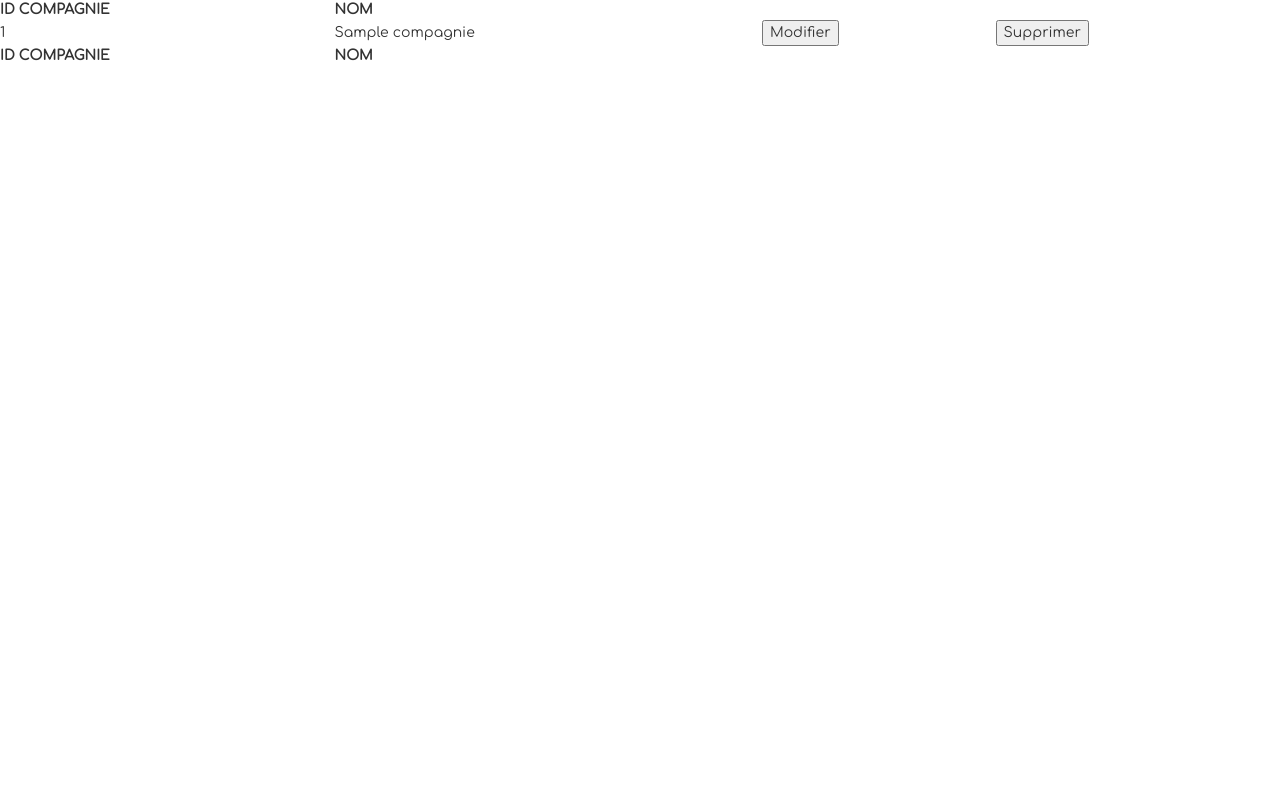
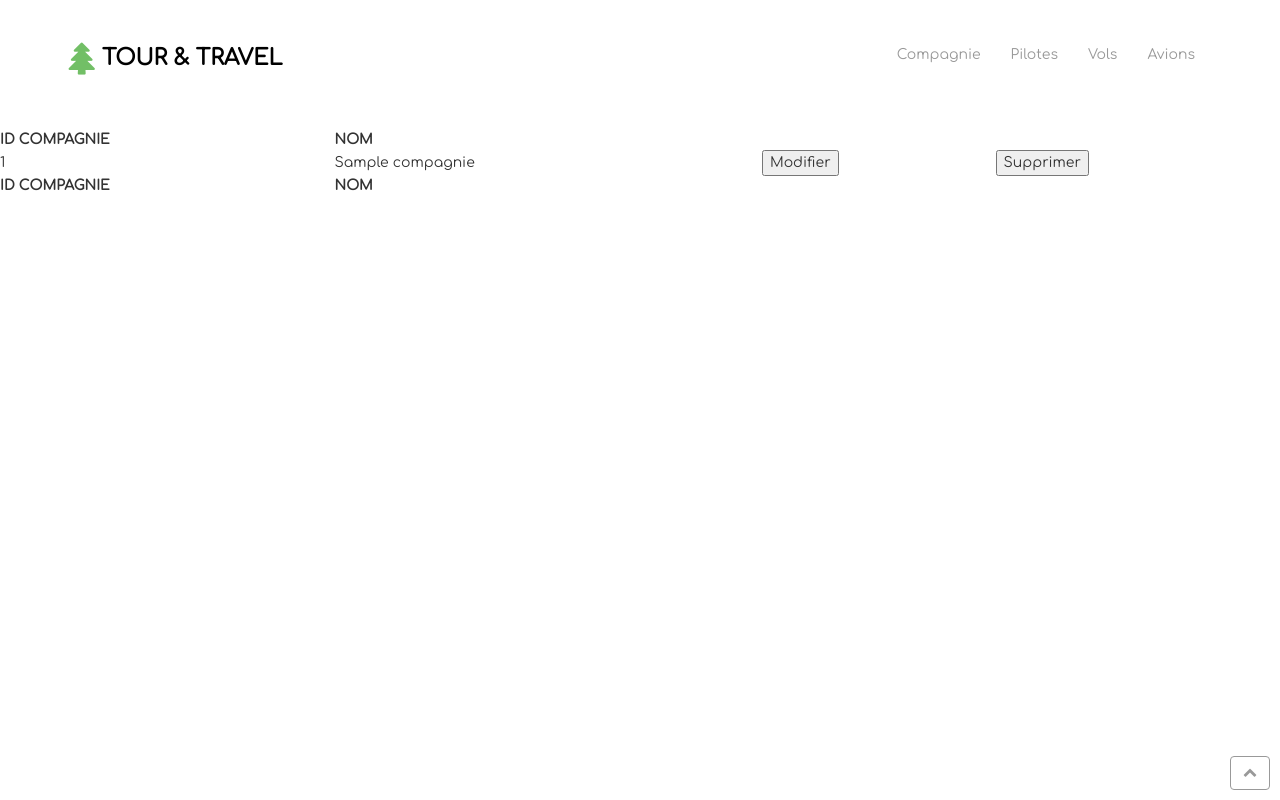
Before and after one commit to Magne-Rayan/aeroport, a PHP site: page /adminCompagnie.php in a window 1280 px wide. Run offline with PHP 8.4, Linux system fonts and the light colour scheme; tables that the repository leaves empty or names only in its code hold one stand-in row (values such as "Sample post"); some libraries are stand-ins or nearby versions.

Commit message:
bug : correction des bugs

```diff
--- a/vue/adminCompagnie.php
+++ b/vue/adminCompagnie.php
@@ -17,6 +17,10 @@
     <script src="../assets/js/bootstrap.min.js"></script>
     <link rel="stylesheet" type="text/css" href="js/codebase/dhtmlxcalendar.css"/>
     <script src="../assets/js/codebase/dhtmlxcalendar.js"></script>
+    <link href="https://cdn.datatables.net/1.13.7/css/jquery.dataTables.min.css">
+    <link href="https://cdn.datatables.net/1.13.7/css/dataTables.bootstrap5.min.css">
+    <script src="https://code.jquery.com/jquery-3.7.0.js"></script>
+    <script src="https://cdn.datatables.net/1.13.7/js/dataTables.bootstrap5.min.js"></script>
     <script>
         var myCalendar;
         function doOnLoad() {
@@ -25,6 +29,47 @@
     </script>
 </head>
 <body>
+<section id="header">
+    <nav class="navbar navbar-default">
+        <div class="container">
+            <!-- Brand and toggle get grouped for better mobile display -->
+            <div class="navbar-header page-scroll">
+                <button type="button" class="navbar-toggle" data-toggle="collapse" data-target="#bs-example-navbar-collapse-1">
+                    <span class="sr-only">Toggle navigation</span>
+                    <span class="icon-bar"></span>
+                    <span class="icon-bar"></span>
+                    <span class="icon-bar"></span>
+                </button>
+                <a class="navbar-brand heading_tag" href="../vue/index.php"><i class="fa fa-tree"></i> TOUR & TRAVEL </a>
+            </div>
+
+            <!-- Collect the nav links, forms, and other content for toggling -->
+            <div class="collapse navbar-collapse" id="bs-example-navbar-collapse-1">
+                <ul class="nav navbar-nav navbar-right">
+                    <li class="dropdown dropdown-large">
+
+                    <li>
+                        <a class="tag_menu" href="adminCompagnie.php">Compagnie</a>                    </li>
+
+                    <li>
+                        <a class="tag_menu" href="blog.php">Pilotes</a>                    </li>
+
+                    <li>
+                        <a class="tag_menu" href="offers.php">Vols</a>                    </li>
+
+                    <li>
+                        <a class="tag_menu" href="detail.php">Avions</a>                    </li>
+
+
+                </ul>
+
+            </div>
+            <!-- /.navbar-collapse -->
+        </div>
+        <!-- /.container-fluid -->
+    </nav>
+</section>
+<div id="toTop" class="btn btn-info" style="display: block; background:none; color:#999; border-color:#999;"><span class="fa fa-chevron-up"></span></div>
 <table id="compagnie" style="width:100%" class="display">
     <thead>
     <tr>
```
Also changed, not shown: vue/compagnie.php (added, +8 -0 lines).
